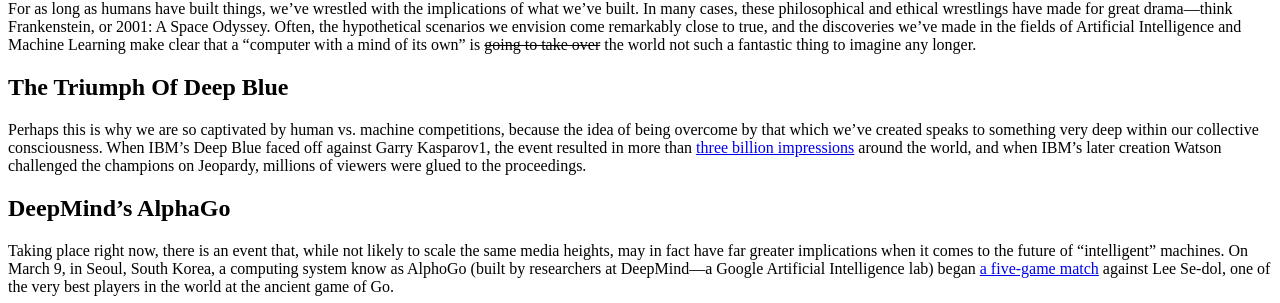
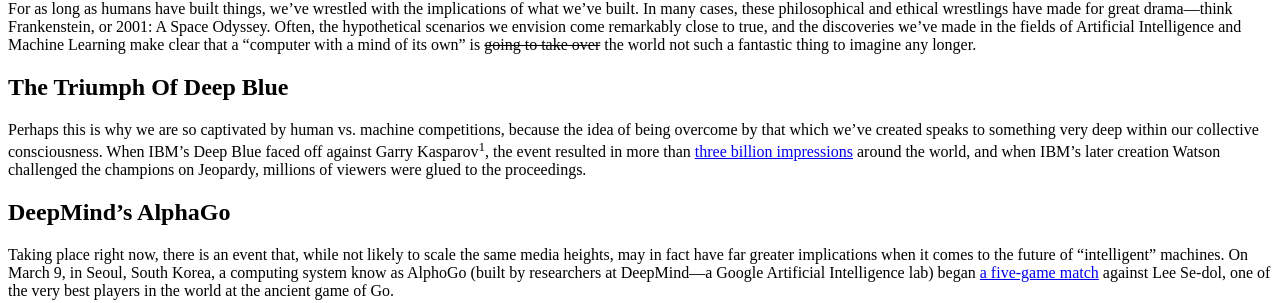
Before and after one commit to weekendchow/mockup-to-article, a plain HTML site: page index.html in a window 1280 px wide. Shown: the part 520-823 px from the top of the page. Drawn offline with Linux system fonts and the light colour scheme.

Commit message:
Update index.html

```diff
--- a/index.html
+++ b/index.html
@@ -23,7 +23,7 @@
 
   <h2>The Triumph Of Deep Blue</h2>
   <p>
-    Perhaps this is why we are so captivated by human vs. machine competitions, because the idea of being overcome by that which we’ve created speaks to something very deep within our collective consciousness. When IBM’s Deep Blue faced off against Garry Kasparov1, the event resulted in more than <a href="http://www-03.ibm.com/ibm/history/ibm100/us/en/icons/deepblue/">three billion impressions</a> around the world, and when IBM’s later creation Watson challenged the champions on Jeopardy, millions of viewers were glued to the proceedings.
+    Perhaps this is why we are so captivated by human vs. machine competitions, because the idea of being overcome by that which we’ve created speaks to something very deep within our collective consciousness. When IBM’s Deep Blue faced off against Garry Kasparov<sup>1</sup>, the event resulted in more than <a href="http://www-03.ibm.com/ibm/history/ibm100/us/en/icons/deepblue/">three billion impressions</a> around the world, and when IBM’s later creation Watson challenged the champions on Jeopardy, millions of viewers were glued to the proceedings.
   </p>
 
   <h2>DeepMind’s AlphaGo</h2>
```
